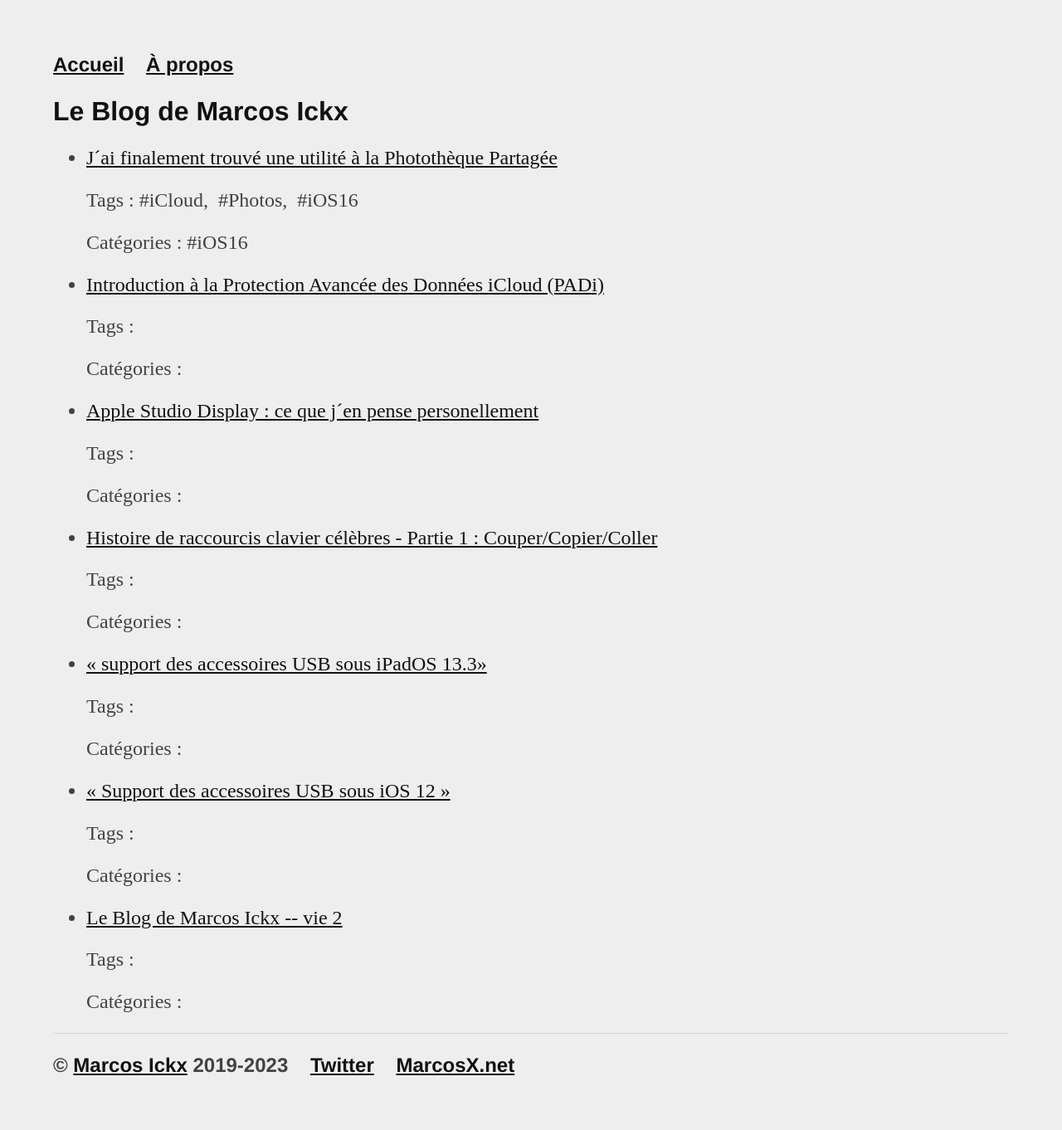
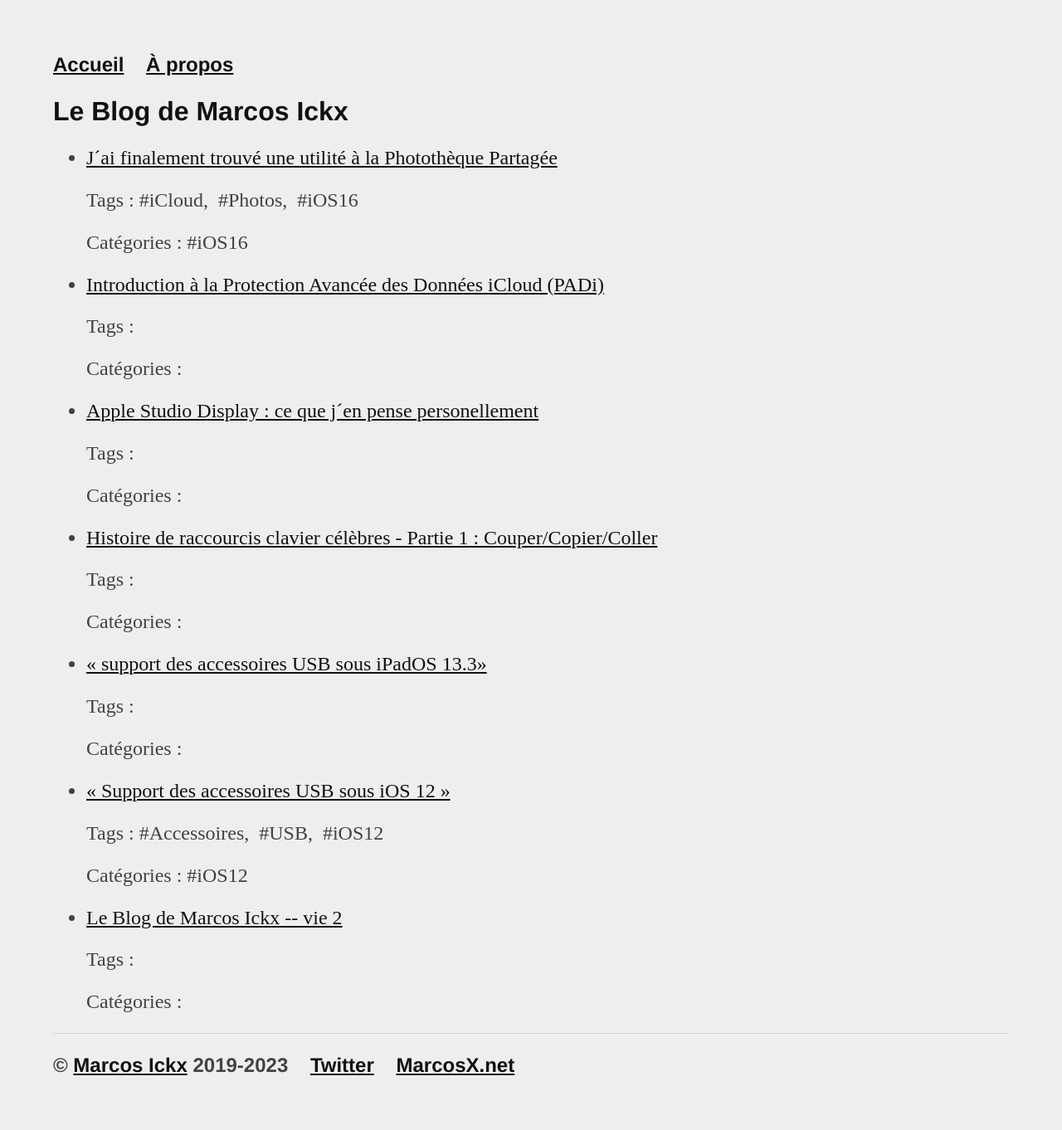
Before and after one commit to MarcosIckx/PreviewMarcosxNet, a Jekyll site: the page built from blog/index.html, in a window 1280 px wide. Shown: the whole page at 83% size. Built offline with Jekyll 4.4.1, drawn with Linux system fonts in a browser that asks for light colours.

Commit message:
Update 2019-08-01-Support-Accessoires-USB-iOS-12.md

```diff
--- a/_posts/2019-08-01-Support-Accessoires-USB-iOS-12.md
+++ b/_posts/2019-08-01-Support-Accessoires-USB-iOS-12.md
@@ -2,6 +2,8 @@
 layout: post
 title: « Support des accessoires USB sous iOS 12 »
 date: 2019-08-01
+tags: [Accessoires, USB, iOS12]
+category: iOS12
 ---
 
 # Support des accessoires USB sous iOS 12
```
